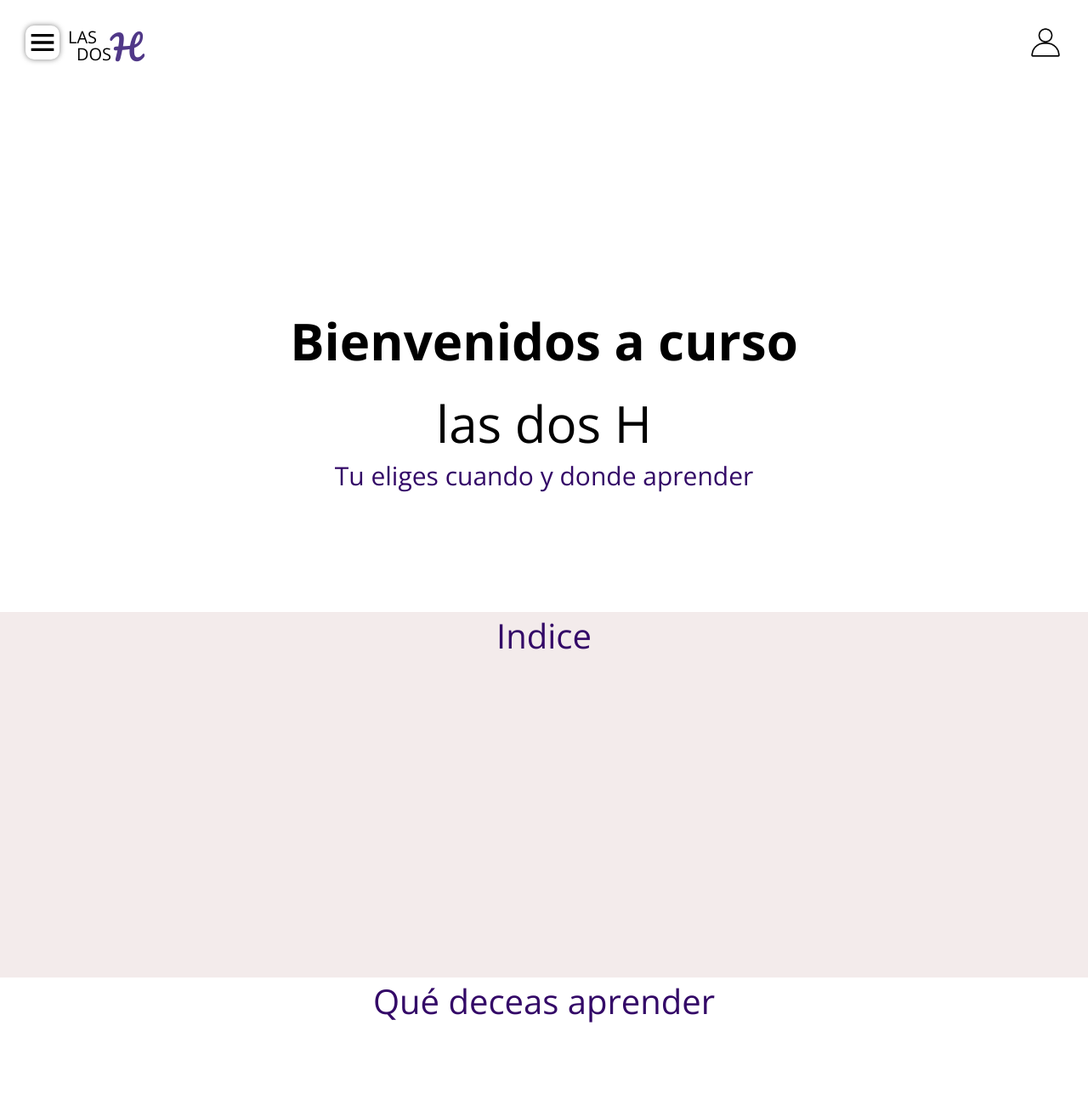
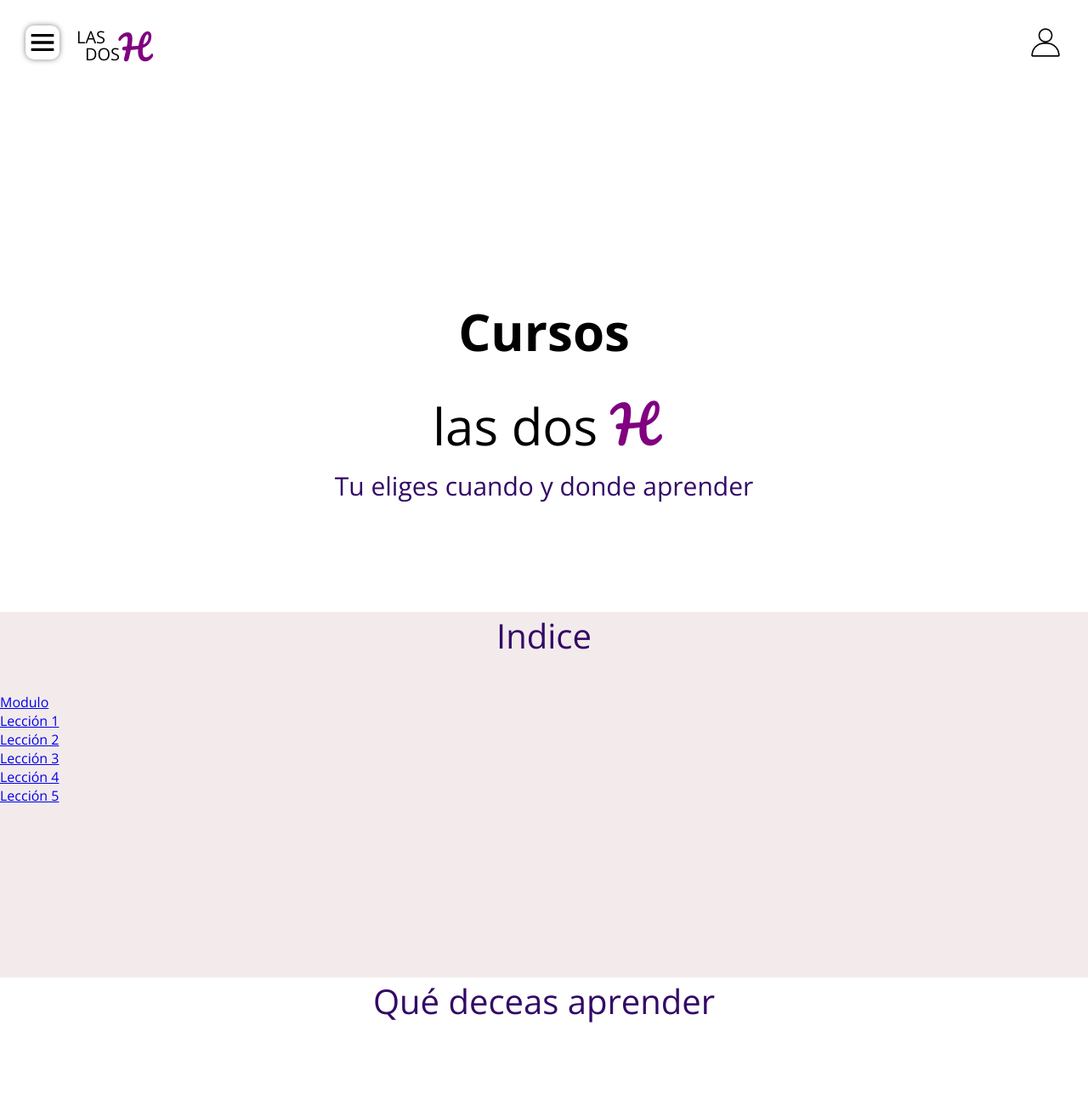
Before and after one commit to lunaesc/proyecto-las-2-H, a plain HTML site: page src/Programacion.html in a window 1280 px wide. Shown: the top 1300 px of the page at 85% size. Drawn offline with nearby package versions, Linux system fonts and the light colour scheme; a web font is replaced by a local one.

Commit message:
diseño del span de la h del logoy la elaboracion del indice (modulos)

```diff
--- a/src/Programacion.html
+++ b/src/Programacion.html
@@ -7,6 +7,8 @@
     <link rel="preconnect" href="https://fonts.googleapis.com">
     <link rel="preconnect" href="https://fonts.googleapis.com">
     <link rel="preconnect" href="https://fonts.gstatic.com" crossorigin>
+
+    <link href='https://unpkg.com/boxicons@2.1.4/css/boxicons.min.css' rel='stylesheet'>
     <link href="https://fonts.googleapis.com/css2?family=Libre+Baskerville:wght@700&family=Open+Sans:wght@300;400;700;800&family=Pacifico&family=Poppins:wght@300&family=Roboto:wght@300&family=Rubik+Vinyl&display=swap" rel="stylesheet">
     <title>Document</title>
 </head>
@@ -26,8 +28,8 @@
             </ul>
         </nav>
         <div class="contenedor head">
-            <h1 class="titulo">Bienvenidos a curso</h1>
-            <h2 class="copy">las dos H</h2>
+            <h1 class="titulo">Cursos</h1>
+            <h2 class="copy">las dos <span>H</span></h2>
             <p class="about">Tu eliges cuando y donde aprender</p>
         </div>
         <div class="search">
@@ -39,6 +41,27 @@
     <main>
         <section class="contenedor-progra">
             <h2 class="subtitulo">Indice</h2>
+
+            <ul>
+                <li><a href="#">Modulo</a>
+                <ul>
+                    <li><a href="#">Lección 1</a></li>
+                    <li><a href="#">Lección 2</a></li>
+                    <li><a href="#">Lección 3</a></li>
+                    <li><a href="#">Lección 4</a></li>
+                    <li><a href="#">Lección 5</a></li>
+                </ul>
+                </li>
+                <li><a href="#"></a></li>
+                <li><a href="#"></a></li>
+                <li><a href="#"></a></li>
+                <li><a href="#"></a></li>
+                <li><a href="#"></a></li>
+                <li><a href="#"></a></li>
+                <li><a href="#"></a></li>
+                <li><a href="#"></a></li>
+                <li><a href="#"></a></li>
+            </ul>
         </section>
         <section class="contenedor-cursos">
             <h2 class="subtitulo">Qué deceas aprender</h2>
--- a/src/css/style.css
+++ b/src/css/style.css
@@ -91,7 +91,12 @@ header{
     margin-bottom: 15px;
     color: black;
 }
-
+span{
+    font-family: 'Libre Baskerville', serif;
+    font-family: 'Open Sans', sans-serif;
+    font-family: 'Pacifico', cursive;
+    color: purple;
+}
 .header-programacion{
     height: 90vh;
     background: white;
@@ -106,7 +111,7 @@ header{
     flex-direction: column;
     position: fixed;
     top: 30px;
-    left:  80px;
+    left:  90px;
    cursor: pointer;
 
 
@@ -117,7 +122,7 @@ header{
     font-weight: 300;
     position: fixed;
     top: 50px;
-    left:  90px;
+    left:  100px;
    cursor: pointer;
 
 
@@ -127,13 +132,13 @@ header{
     font-family:fantasy ;
     font-weight: 300;
     font-size: 40px;
-    color: #503888;
+    color: purple;
     font-family: 'Libre Baskerville', serif;
     font-family: 'Open Sans', sans-serif;
     font-family: 'Pacifico', cursive;
     position: fixed;
     top: 20px;
-    left:  130px;
+    left:  140px;
    cursor: pointer;
 
 }
```
Also changed, not shown: src/index.html (+4 -2 lines).
